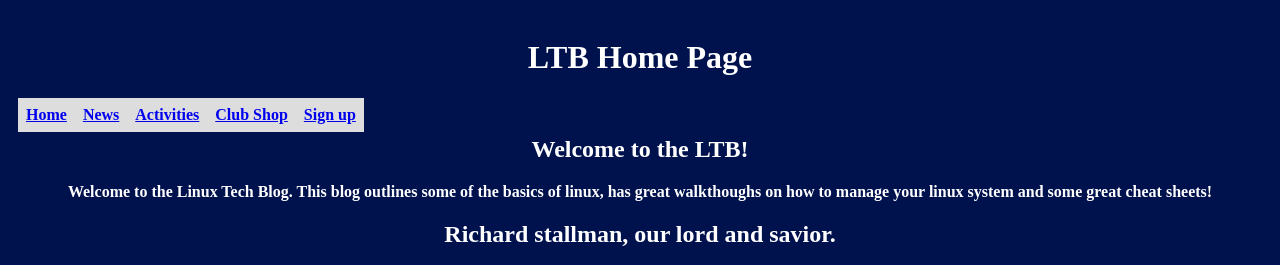
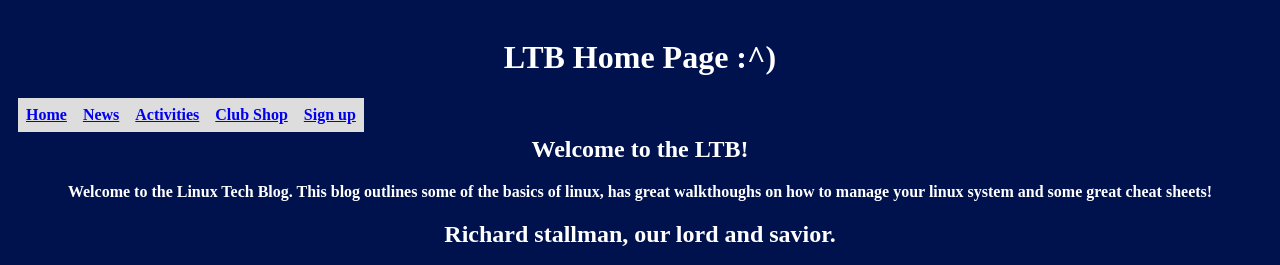
Before and after one commit to L3WSKI/Website, a plain HTML site: page Index.html in a window 1280 px wide. Shown: the top 265 px of the page. Drawn offline with Linux system fonts and the light colour scheme.

Commit message:
Update Index.html
:>>>

```diff
--- a/Index.html
+++ b/Index.html
@@ -24,7 +24,7 @@
 	<body>
 		<div>
 			<header>
-				<h1 style="text-align:center;">LTB Home Page </h1>
+				<h1 style="text-align:center;">LTB Home Page :^) </h1>
 
 				<ul>
 					<li><a href="index.html">Home</a></li>
```
